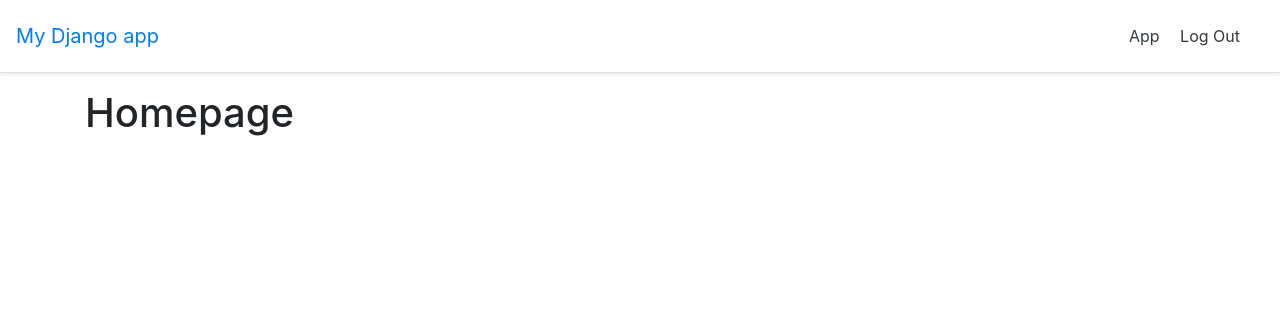
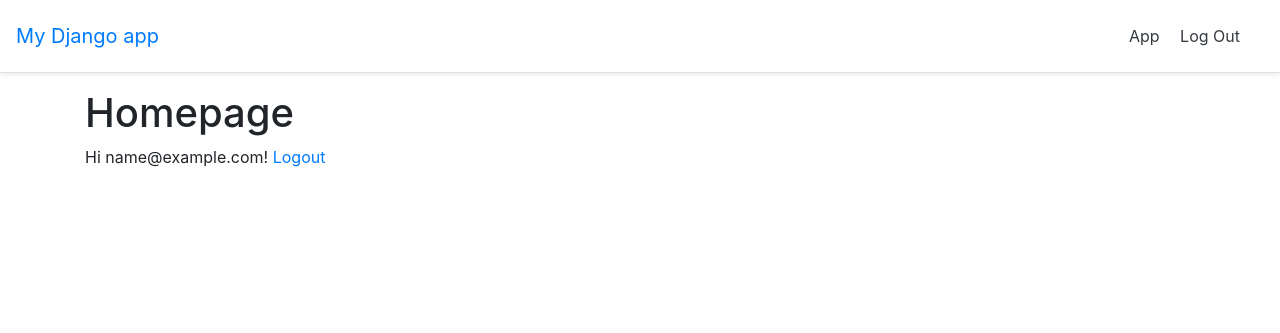
Before and after one commit to Joeriksson/django-template, a Django app: page / in a window 1280 px wide. Shown: the top 333 px of the page. Run offline with Django 3.2, Linux system fonts and the light colour scheme; the visitor is signed in with stand-in values (Sample User, id 1); some libraries are stand-ins or nearby versions.

Commit message:
add login, logout and signup with tests

```diff
--- a/project/settings.py
+++ b/project/settings.py
@@ -120,3 +120,6 @@ STATIC_URL = '/static/'
 
 # custom settings
 AUTH_USER_MODEL = 'users.CustomUser'
+
+LOGIN_REDIRECT_URL = 'home'
+LOGOUT_REDIRECT_URL = 'home'
--- a/templates/_base.html
+++ b/templates/_base.html
@@ -18,9 +18,9 @@
         <nav class="my-2 my-md-0 mr-md-3">
             <a class="p-2 text-dark" href="#">App</a>
             {% if user.is_authenticated %}
-                <a class="p-2 text-dark" href="#">Log Out</a>
+                <a class="p-2 text-dark" href="{% url 'logout' %}">Log Out</a>
             {% else %}
-                <!-- <a class="p-2 text-dark" href="#">Log In</a> -->
+                <a class="p-2 text-dark" href="{% url 'login' %}">Log In</a>
                 <a class="btn btn-outline-primary"
                    href="{% url 'signup' %}">Sign Up</a>
             {% endif %}
--- a/templates/home.html
+++ b/templates/home.html
@@ -4,4 +4,11 @@
 
 {% block content %}
     <h1>Homepage</h1>
+    {% if user.is_authenticated %}
+        Hi {{ user.email }}!
+        <a href="{% url 'logout' %}">Logout</a>
+    {% else %}
+        <p>You are not logged in</p>
+        <a href="{% url 'login' %}">Login</a>
+    {% endif %}
 {% endblock content %}
--- a/users/urls.py
+++ b/users/urls.py
@@ -3,5 +3,5 @@ from django.urls import path
 from .views import SignupPageView
 
 urlpatterns = [
-    path('signup/', SignupPageView, name='signup'),
+    path('signup/', SignupPageView.as_view(), name='signup'),
 ]
--- a/users/views.py
+++ b/users/views.py
@@ -7,4 +7,4 @@ from .forms import CustomUserCreationForm
 class SignupPageView(generic.CreateView):
     form_class = CustomUserCreationForm
     success_url = reverse_lazy('login')
-    template_name = 'account/signup.html'
+    template_name = 'signup.html'
```
Also changed, not shown: users/tests.py (+20 -20 lines), templates/registration/login.html (renamed from templates/account/login.html), templates/signup.html (renamed from templates/account/signup.html).
